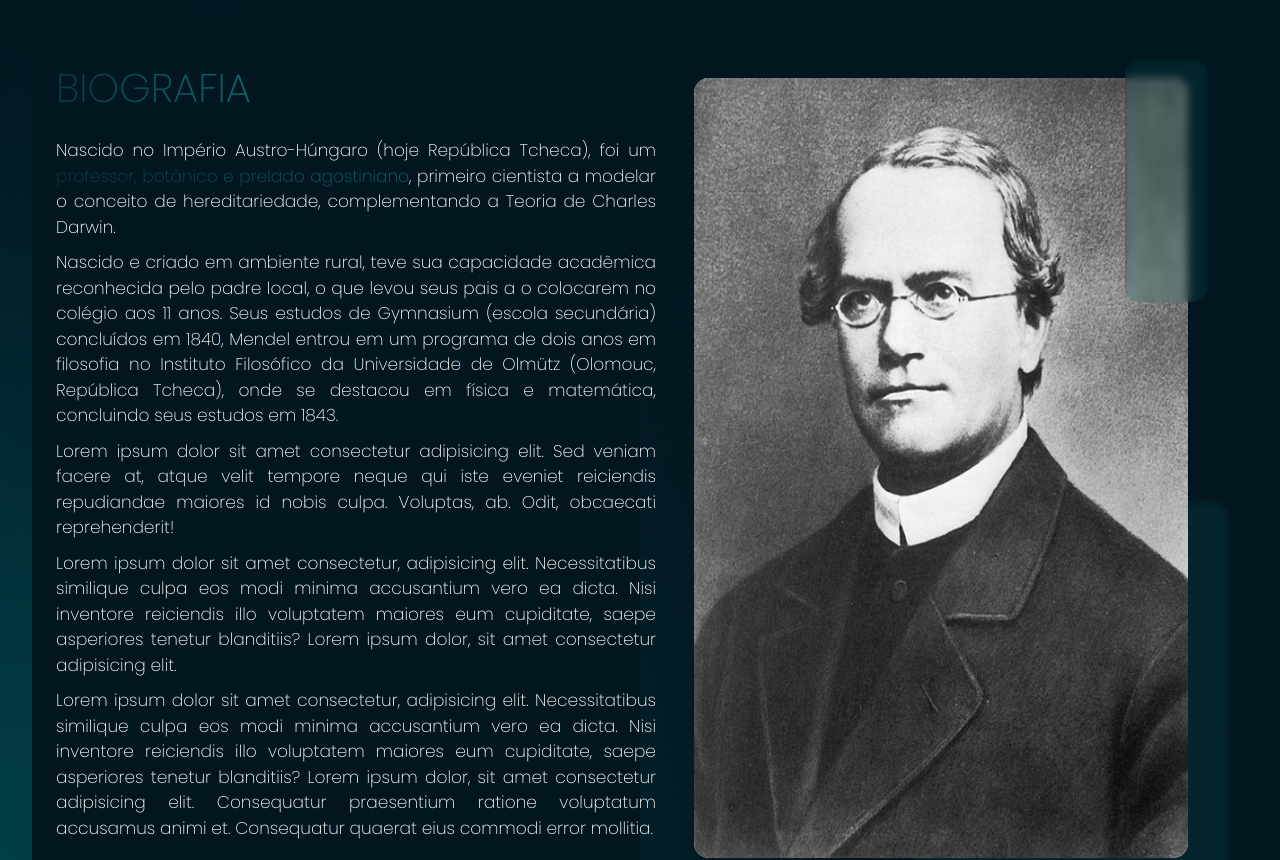
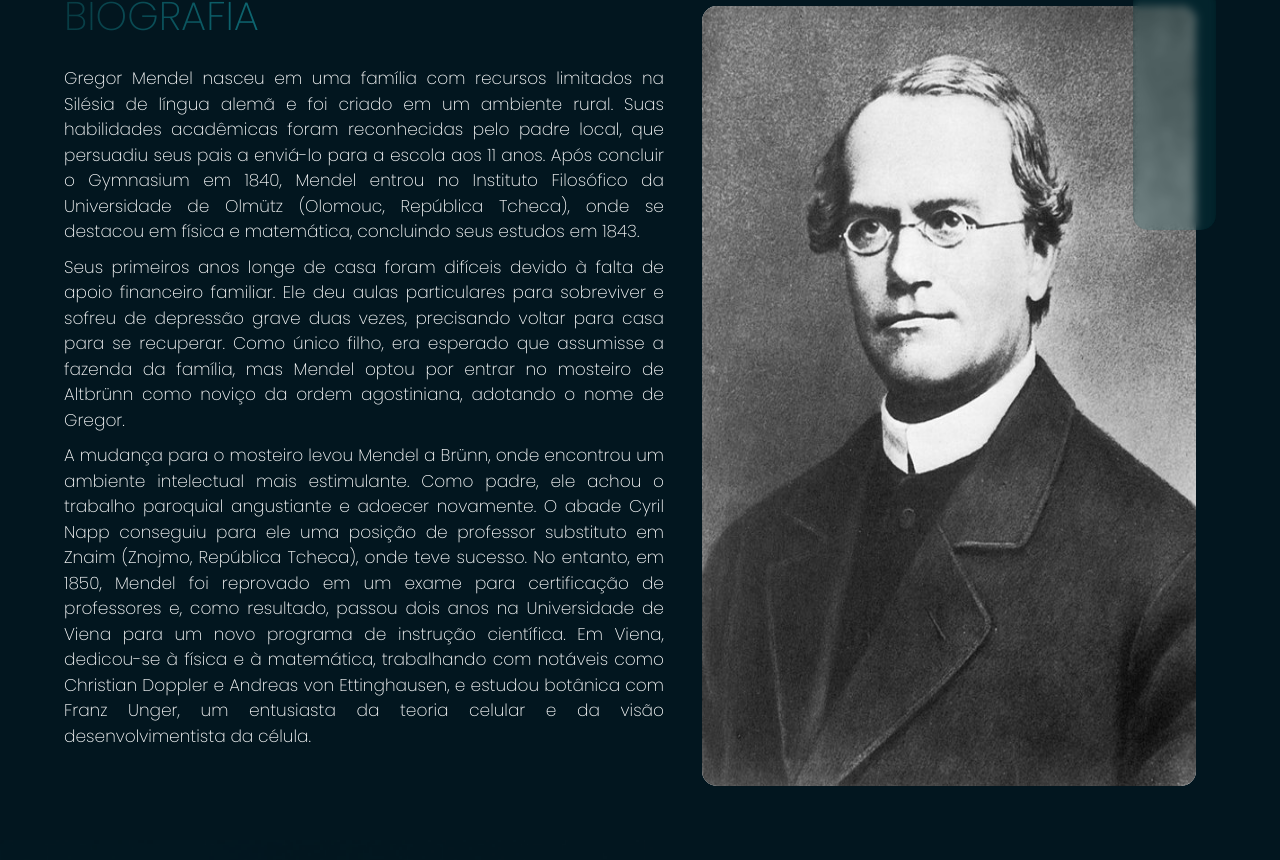
Before and after one commit to Matheus1415/Mendel, a React (Vite) app: page /mendel in a window 1280 px wide. Shown: the part 858-1718 px from the top of the page. Built offline with nearby package versions, Linux system fonts and the light colour scheme.

Commit message:
inicio da estilização dos textos

```diff
--- a/src/pages/Mendel/BiographyGmendel.jsx
+++ b/src/pages/Mendel/BiographyGmendel.jsx
@@ -21,34 +21,25 @@ export function BiographyGmendel() {
 
         <Text fontSize={textSize} w = {[300, 450, 550, 700, 600]} textAlign='justify' aling="center" fontWeight='275' color='#ffffff' marginTop='20px' marginBottom='10px'>
           <Highlight query={'professor, botânico e prelado agostiniano'} styles={{bgGradient: 'linear(to-r, #0D606780, #19BFCD80)', bgClip: 'text'}}>
-              Nascido no Império Austro-Húngaro (hoje República Tcheca), foi um
-              professor, botânico e prelado agostiniano, primeiro cientista a
-              modelar o conceito de hereditariedade, complementando a Teoria de
-              Charles Darwin.
+          Gregor Mendel nasceu em uma família com recursos limitados na Silésia de língua alemã e foi criado em um ambiente rural. Suas habilidades acadêmicas foram reconhecidas pelo padre local, que persuadiu seus pais a enviá-lo para a escola aos 11 anos. Após concluir o Gymnasium em 1840, Mendel entrou no Instituto Filosófico da Universidade de Olmütz (Olomouc, República Tcheca), onde se destacou em física e matemática, concluindo seus estudos em 1843.
             </Highlight>
         </Text>
 
         <Text  fontSize={textSize} w = {[300, 450, 550, 700, 600]} textAlign='justify' aling="center" fontWeight='275' color='#ffffff' marginBottom='10px'>
-          Nascido e criado em ambiente rural, teve sua
-          capacidade acadêmica reconhecida pelo padre local, o que levou seus
-          pais a o colocarem no colégio aos 11 anos. Seus estudos de Gymnasium
-          (escola secundária) concluídos em 1840, Mendel entrou em um programa
-          de dois anos em filosofia no Instituto Filosófico da Universidade de
-          Olmütz (Olomouc, República Tcheca), onde se destacou em física e
-          matemática, concluindo seus estudos em 1843.
+        Seus primeiros anos longe de casa foram difíceis devido à falta de apoio financeiro familiar. Ele deu aulas particulares para sobreviver e sofreu de depressão grave duas vezes, precisando voltar para casa para se recuperar. Como único filho, era esperado que assumisse a fazenda da família, mas Mendel optou por entrar no mosteiro de Altbrünn como noviço da ordem agostiniana, adotando o nome de Gregor.
         </Text>
 
         <Text  fontSize={textSize} w = {[300, 450, 550, 700, 600]} textAlign='justify' aling="center" fontWeight='275' color='#ffffff' marginBottom='10px'>
-          Lorem ipsum dolor sit amet consectetur adipisicing elit. Sed veniam facere at, atque velit tempore neque qui iste eveniet reiciendis repudiandae maiores id nobis culpa. Voluptas, ab. Odit, obcaecati reprehenderit!
+        A mudança para o mosteiro levou Mendel a Brünn, onde encontrou um ambiente intelectual mais estimulante. Como padre, ele achou o trabalho paroquial angustiante e adoecer novamente. O abade Cyril Napp conseguiu para ele uma posição de professor substituto em Znaim (Znojmo, República Tcheca), onde teve sucesso. No entanto, em 1850, Mendel foi reprovado em um exame para certificação de professores e, como resultado, passou dois anos na Universidade de Viena para um novo programa de instrução científica. Em Viena, dedicou-se à física e à matemática, trabalhando com notáveis como Christian Doppler e Andreas von Ettinghausen, e estudou botânica com Franz Unger, um entusiasta da teoria celular e da visão desenvolvimentista da célula.
         </Text>
 
-        <Text fontSize={textSize} w = {[300, 450, 550, 700, 600]} textAlign='justify' aling="center" fontWeight='275' color='#ffffff' marginBottom='10px'>
-          Lorem ipsum dolor sit amet consectetur, adipisicing elit. Necessitatibus similique culpa eos modi minima accusantium vero ea dicta. Nisi inventore reiciendis illo voluptatem maiores eum cupiditate, saepe asperiores tenetur blanditiis? Lorem ipsum dolor, sit amet consectetur adipisicing elit.
+        {/* <Text fontSize={textSize} w = {[300, 450, 550, 700, 600]} textAlign='justify' aling="center" fontWeight='275' color='#ffffff' marginBottom='10px'>
+        O abade Cyril Napp encontrou para ele uma posição de professor substituto em Znaim ( Znojmo , República Tcheca), onde ele provou ser muito bem-sucedido. No entanto, em 1850 Mendel foi reprovado em um exame — introduzido por uma nova legislação para certificação de professores — e foi enviado para a Universidade de Viena por dois anos para se beneficiar de um novo programa de instrução científica.
         </Text>
 
         <Text  fontSize={textSize} w = {[300, 450, 550, 700, 600]} textAlign='justify' aling="center" fontWeight='275' color='#ffffff' marginBottom='10px'>
-          Lorem ipsum dolor sit amet consectetur, adipisicing elit. Necessitatibus similique culpa eos modi minima accusantium vero ea dicta. Nisi inventore reiciendis illo voluptatem maiores eum cupiditate, saepe asperiores tenetur blanditiis? Lorem ipsum dolor, sit amet consectetur adipisicing elit. Consequatur praesentium ratione voluptatum accusamus animi et. Consequatur quaerat eius commodi error mollitia.
-        </Text>
+        Assim como em Olmütz, Mendel dedicou seu tempo em Viena à física e à matemática, trabalhando com o físico austríaco Christian Doppler e o físico matemático Andreas von Ettinghausen. Ele também estudou a anatomia e a fisiologia das plantas e o uso do microscópio com o botânico Franz Unger, um entusiasta da teoria celular e um defensor da visão desenvolvimentista (pré-darwiniana) da célula.evolução da vida. Os escritos de Unger sobre o último fizeram dele um alvo de ataque pela imprensa católica romana de Viena pouco antes e durante o tempo de Mendel lá.
+        </Text> */}
       </Box>
 
 {/* Page's image */}
--- a/src/pages/Mendel/index.jsx
+++ b/src/pages/Mendel/index.jsx
@@ -1,7 +1,6 @@
 import { BiographyGmendel } from "./BiographyGmendel";
 import { Beginning } from "./Beginning";
 import { Curiosities } from "./Curiosities"
-import { LayoutBaseModify } from "../../layout/LayoutBaseModify";
 import { TrabsAndimportance } from "./TrabsAndimportance";
 import { Contribuitions } from "./Contribuitions";
 import { VideosAndBlogs } from "./VideosAndBlogs";
@@ -10,9 +9,7 @@ export function Mendel(){
     return(
             <>
                 <Beginning/>
-                <LayoutBaseModify>
                     <BiographyGmendel/>
-                </LayoutBaseModify>
                 <TrabsAndimportance/>
                 <Contribuitions/>
                 <Curiosities/>
```
